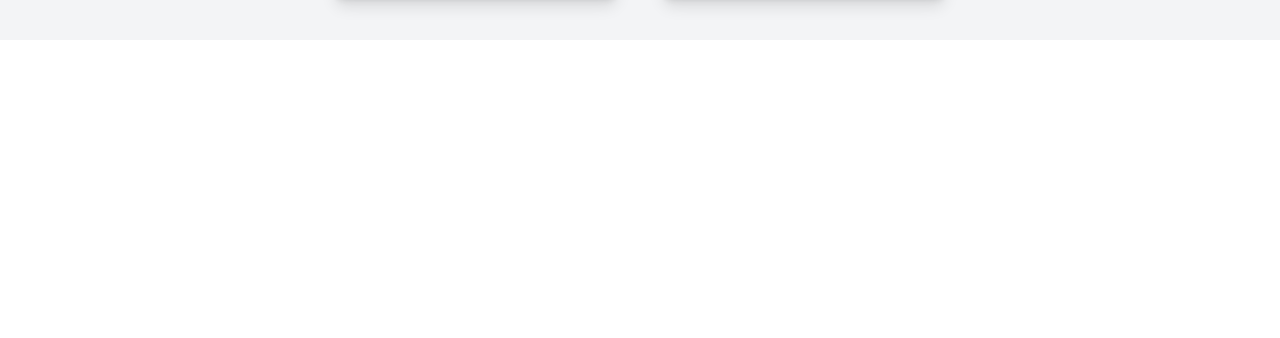
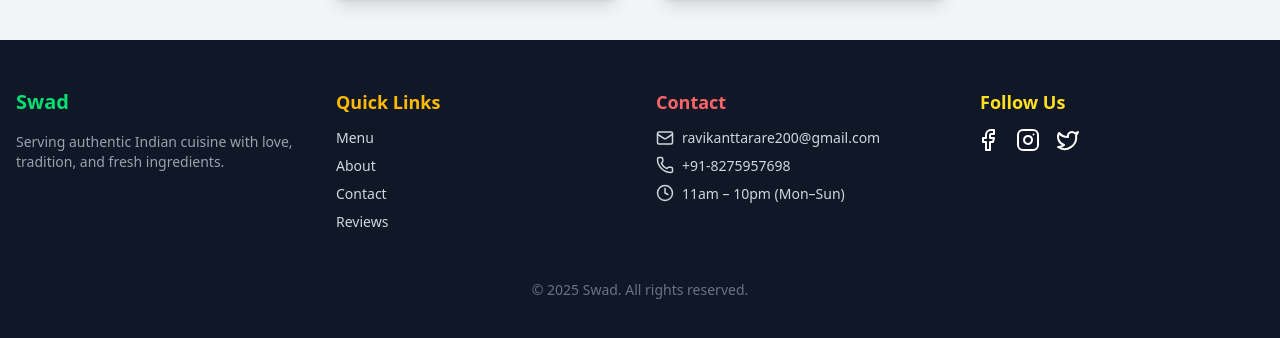
Before and after one commit to ravikanttarare95/swad-tasty-food, a React (Vite) app: page /menu in a window 1280 px wide. Shown: the part 2182-2520 px from the top of the page. Before the commit the page ends 2222 px from the top, so only its background shows below. Built offline with nearby package versions, Linux system fonts and the light colour scheme.

Commit message:
Modified Foooter

```diff
--- a/package.json
+++ b/package.json
@@ -12,6 +12,7 @@
   "dependencies": {
     "@tailwindcss/vite": "^4.1.11",
     "lucide-react": "^0.536.0",
+    "phosphor-react": "^1.4.1",
     "react": "^19.1.0",
     "react-dom": "^19.1.0",
     "react-router": "^7.7.1",
--- a/src/components/Footer.jsx
+++ b/src/components/Footer.jsx
@@ -1,4 +1,6 @@
 import React from "react";
+import { Link } from "react-router";
+import { Mail, Phone, Clock, Facebook, Instagram, Twitter } from "lucide-react";
 
 function Footer() {
   return (
@@ -18,24 +20,24 @@ function Footer() {
           </h4>
           <ul className="space-y-2 text-sm text-gray-300">
             <li>
-              <a href="/menu" className="hover:text-white">
+              <Link to="/menu" className="hover:text-white">
                 Menu
-              </a>
+              </Link>
             </li>
             <li>
-              <a href="/about" className="hover:text-white">
+              <Link to="/about" className="hover:text-white">
                 About
-              </a>
+              </Link>
             </li>
             <li>
-              <a href="/contact" className="hover:text-white">
+              <Link to="/contact" className="hover:text-white">
                 Contact
-              </a>
+              </Link>
             </li>
             <li>
-              <a href="/review" className="hover:text-white">
+              <Link to="/review" className="hover:text-white">
                 Reviews
-              </a>
+              </Link>
             </li>
           </ul>
         </div>
@@ -43,14 +45,27 @@ function Footer() {
         <div>
           <h4 className="text-lg font-semibold mb-3 text-red-400">Contact</h4>
           <ul className="text-sm text-gray-300 space-y-2">
-            <li>Email: support@swad.com</li>
-            <li>Phone: +91 98765 43210</li>
-            <li>Hours: 11am – 10pm (Mon–Sun)</li>
+            <li
+              className="flex gap-2 items-center
+            "
+            >
+              <Mail size={18} />
+              <a href="mailto:ravikanttarare200@gmail.com">
+                ravikanttarare200@gmail.com
+              </a>
+            </li>
+            <li className="flex gap-2">
+              <Phone size={18} />
+              <a href="tel:8275957698"> +91-8275957698</a>{" "}
+            </li>
+            <li className="flex gap-2">
+              <Clock size={18} /> 11am – 10pm (Mon–Sun)
+            </li>
           </ul>
         </div>
 
         <div>
-          <h4 className="text-lg font-semibold mb-3 text-yellow-300">
+          <h4 className="text-lg font-semibold mb-3 text-yellow-300 pl-1">
             Follow Us
           </h4>
           <div className="flex flex-wrap space-x-4">
@@ -58,25 +73,25 @@ function Footer() {
               href=" https://www.facebook.com"
               target="_blank"
               rel="noopener noreferrer"
-              className="hover:text-green-400"
+              className="hover:text-red-300 hover:scale-115 duration-300"
             >
-              Facebook
+              <Facebook />
             </a>
             <a
               href="https://www.instagram.com"
               target="_blank"
               rel="noopener noreferrer"
-              className="hover:text-red-400"
+              className="hover:text-red-300 hover:scale-115 duration-300"
             >
-              Instagram
+              <Instagram />
             </a>
             <a
               href="https://x.com"
               target="_blank"
               rel="noopener noreferrer"
-              className="hover:text-yellow-300"
+              className="hover:text-red-300 hover:scale-115 duration-300"
             >
-              Twitter
+              <Twitter />
             </a>
           </div>
         </div>
--- a/src/components/cards/ReviewCard.jsx
+++ b/src/components/cards/ReviewCard.jsx
@@ -5,11 +5,7 @@ function ReviewCard({ name, id, image, date, rating, reviewText }) {
   return (
     <div className="w-full md:w-100 p-6 rounded-xl shadow-md bg-gray-50 border border-gray-200 hover:shadow-lg transition-shadow min-h-60">
       <div className="flex items-center space-x-4">
-        <img
-          src={image}
-          alt={name}
-          className="w-14 h-14 rounded-full"
-        />
+        <img src={image} alt={name} className="w-14 h-14 rounded-full" />
         <div>
           <h3 className="text-lg font-semibold text-gray-700">{name}</h3>
           <p className="text-sm text-gray-500">{date}</p>
--- a/src/views/About.jsx
+++ b/src/views/About.jsx
@@ -1,5 +1,6 @@
 import React from "react";
 import Navbar from "./../components/Navbar";
+import Footer from "./../components/Footer";
 
 function About() {
   return (
@@ -7,6 +8,7 @@ function About() {
       {" "}
       <Navbar openNav="/about" />
       <div>About</div>
+      <Footer />
     </>
   );
 }
--- a/src/views/Menu.jsx
+++ b/src/views/Menu.jsx
@@ -1,8 +1,8 @@
 import React from "react";
 import MENU_CARDS_DATA from "./../configs/Menu";
-import Button from "./../components/Button";
 import Navbar from "./../components/Navbar";
 import MenuCard from "./../components/cards/MenuCard";
+import Footer from "./../components/Footer";
 
 function Menu() {
   return (
@@ -28,6 +28,7 @@ function Menu() {
           })}
         </div>
       </div>
+      <Footer />
     </>
   );
 }
--- a/src/views/Reviews.jsx
+++ b/src/views/Reviews.jsx
@@ -2,6 +2,7 @@ import React from "react";
 import Navbar from "./../components/Navbar.jsx";
 import { REVIEWS_DATA } from "./../configs/Reviews.js";
 import ReviewCard from "./../components/cards/ReviewCard.jsx";
+import Footer from "./../components/Footer.jsx";
 
 function Reviews() {
   return (
@@ -23,6 +24,7 @@ function Reviews() {
           );
         })}
       </div>
+      <Footer />
     </>
   );
 }
```
Also changed, not shown: 1 other file (tests, documents, lock files or other folders).
